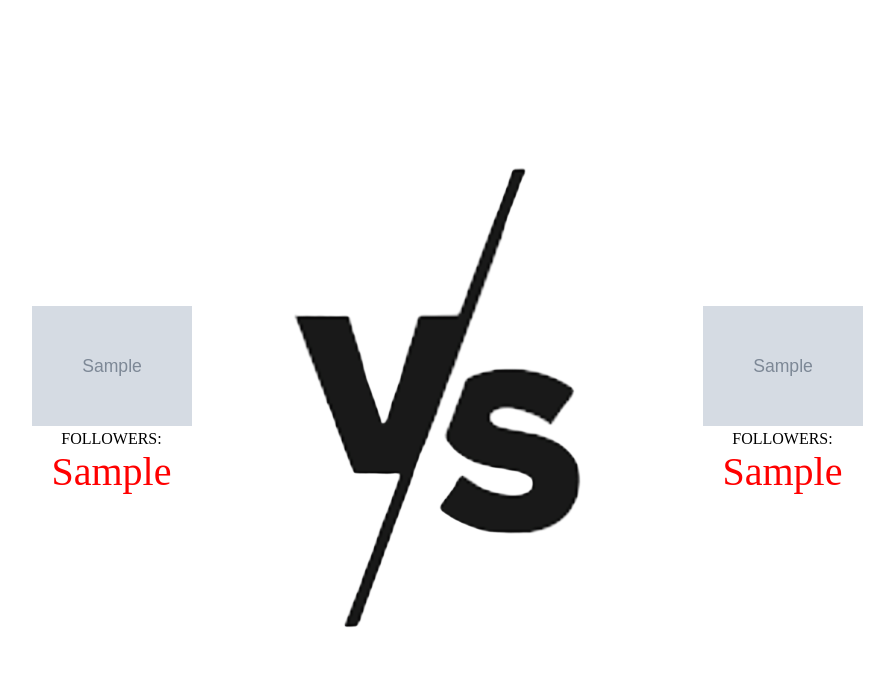
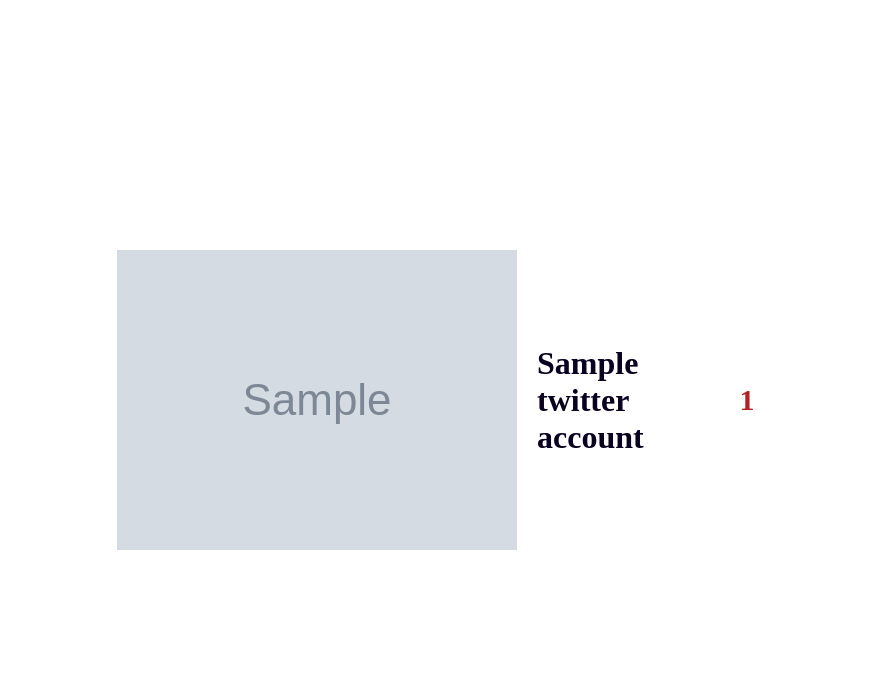
Before and after one commit to ognjetina/wisdom-wall, a Django app: template twitterwar/templates/war.html in a window 1280 px wide. Shown: the top 677 px of the page, without its empty margins (193-1087 px from the left). Run offline with Django 3.2, Linux system fonts and the light colour scheme; tables that the repository leaves empty hold one stand-in row (values such as "Sample post"); the template is opened without the code that fills it: values that come from a table or form of the project are taken from there, most other values are stand-ins (such as "Sample title", 1, 10 or a date in 2020); grey boxes marked "Sample" are stand-in pictures.

Commit message:
Change twitter war to twitter leaderboard

```diff
--- a/twitterwar/templates/war.html
+++ b/twitterwar/templates/war.html
@@ -40,62 +40,121 @@
             flex: 1;
         }
 
-        .left_profile {
-            margin-right: 30px;
-            text-align: center;
+        .twitter_account {
+            display: flex;
+            flex: 1;
+            justify-content: center;
+            height: 90px;
+            width: 600px;
         }
 
-        .right_profile {
-            margin-left: 30px;
-            text-align: center;
+        .twitter_account_first_place {
+            display: flex;
+            flex: 1;
+            justify-content: center;
+            height: 120px;
+            width: 700px;
         }
 
-        .followers_number {
-            font-size: 40px;
+        .twitter_account_image {
+            display: flex;
+            flex: 1;
+            justify-content: flex-end;
+            align-items: center;
+            margin-right: 20px;
         }
 
-        .red {
-            color: red;
+        .twitter_account_name {
+            display: flex;
+            flex: 1;
+            align-items: center;
+            justify-content: center;
+            font-size: 26px;
+            color: #0a001f;
         }
 
-        .green {
-            color: green;
+        .twitter_account_name_first_place {
+            display: flex;
+            flex: 1;
+            align-items: center;
+            justify-content: center;
+            font-size: 32px;
+            font-weight: bold;
+            color: #0a001f;
+        }
+
+        .twitter_account_followers_count {
+            display: flex;
+            flex: 1;
+            align-items: center;
+            justify-content: center;
+            font-size: 28px;
+            color: darkblue;
+        }
+
+        .twitter_account_followers_count_first_place {
+            display: flex;
+            flex: 1;
+            align-items: center;
+            justify-content: center;
+            font-size: 30px;
+            font-weight: bold;
+            color: firebrick;
+        }
+
+        .list {
+            display: flex;
+            align-items: center;
         }
 
     </style>
-    <meta http-equiv = "refresh" content = "180; url = https://wisdom-wall.herokuapp.com/" />
+    <meta http-equiv="refresh" content="180; url = https://wisdom-wall.herokuapp.com/"/>
     <title>the fact of being based on sensible or wise thinking</title>
 
     <meta property="og:site_name" content="twitter war">
-    <meta property="og:title" content="{{ wisdom.words_of_wisdom }}"/>
+    <meta property="og:title" content="twitter leaderboard"/>
     <meta property="og:type" content="article">
-    <meta property="og:image"
-          content="https://cdn1.thr.com/sites/default/files/imagecache/landscape_928x523/2013/07/twitter_battle_a_l.jpg"/>
-    <meta property="og:description" content="Bruno: {{ bruno_followers }} vs Enso: {{ enso_followers }}"/>
-
 
 </head>
 <body>
 <div class="twitter_war">
-    <div class="left_profile">
-        <img src="{{ enso_image }}" height="120">
-        <div>FOLLOWERS:</div>
-        {% if enso_followers > bruno_followers %}
-            <div id="p1" class="followers_number green">{{ enso_followers }}</div>
-        {% else %}
-            <div id="p1" class="followers_number red">{{ enso_followers }}</div>
-        {% endif %}
-    </div>
-    <img src="https://wisdom-wall.herokuapp.com/static/vs.png" alt="">
-    <div class="right_profile">
-        <img src="{{ bruno_image }}" height="120">
-        <div>FOLLOWERS:</div>
-        {% if bruno_followers > enso_followers %}
-            <div id="p2" class="followers_number green">{{ bruno_followers }}</div>
-        {% else %}
-            <div id="p2" class="followers_number red">{{ bruno_followers }}</div>
-        {% endif %}
-    </div>
+
+    <ul>
+        {% for twitter_account in twitter_accounts %}
+            <li class="list" style="list-style-type:none">
+
+
+                {% if forloop.first %}
+                    <div class="twitter_account_first_place">
+                        <div class="twitter_account_image">
+                            <img src={{ twitter_account.profile_image_url_https }} alt="">
+                        </div>
+                        <div class="twitter_account_name_first_place">
+                            {{ twitter_account.name }}
+                        </div>
+                        <div class="twitter_account_followers_count_first_place">
+                            {{ twitter_account.followers_count }}
+                        </div>
+                    </div>
+                {% else %}
+
+                    <div class="twitter_account">
+                        <div class="twitter_account_image">
+                            <img src={{ twitter_account.profile_image_url_https }} alt="">
+                        </div>
+                        <div class="twitter_account_name">
+                            {{ twitter_account.name }}
+                        </div>
+                        <div class="twitter_account_followers_count">
+                            {{ twitter_account.followers_count }}
+                        </div>
+                    </div>
+                {% endif %}
+
+
+            </li>
+        {% endfor %}
+    </ul>
 
 </div>
 </body>
```
Also changed, not shown: twitterwar/views.py (+12 -5 lines), static/vs.png (deleted).
